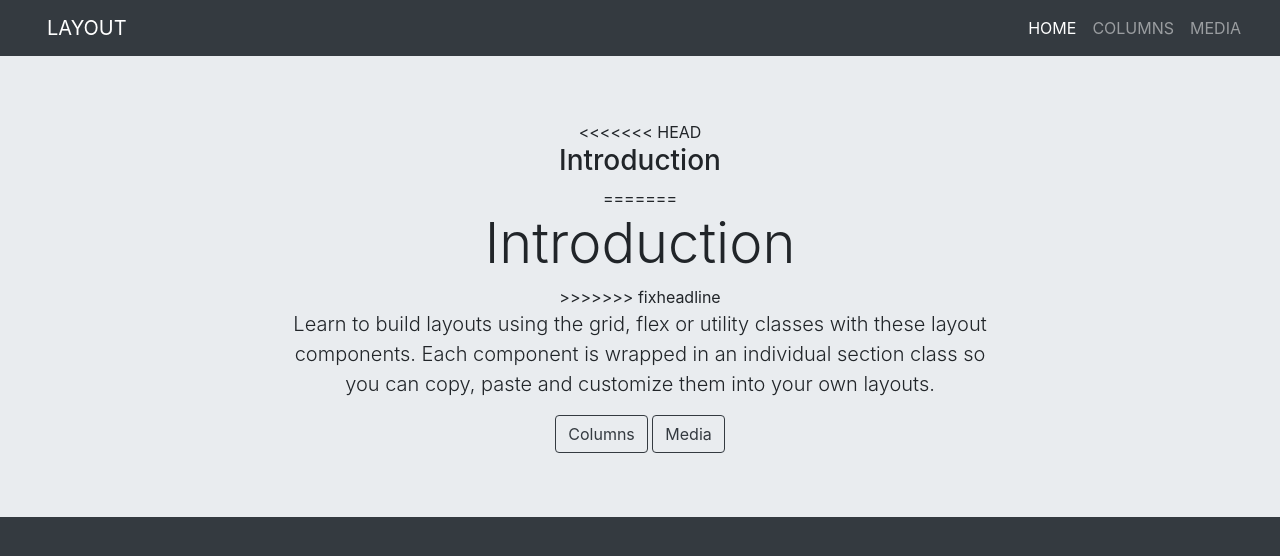
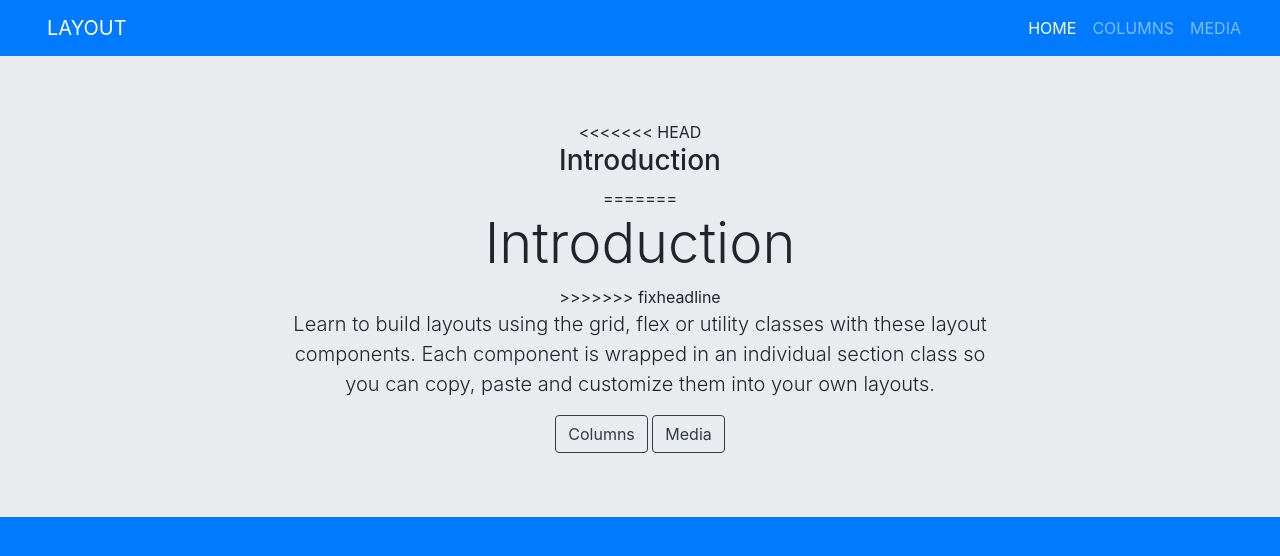
Before and after one commit to dalsgp/learning-git-and-github, a plain HTML site: page docs/index.html in a window 1280 px wide. Drawn offline with nearby package versions, Linux system fonts and the light colour scheme.

Commit message:
change colors to blue background

```diff
--- a/docs/index.html
+++ b/docs/index.html
@@ -10,9 +10,9 @@
   <title>Learn Git and Github today</title>
 </head>
 
-<body class="bg-dark">
+<body class="bg-primary">
   <header id="page-hero" class=" d-flex flex-column align-content-between">
-    <nav class="navbar navbar-expand-md bg-dark navbar-dark text-uppercase">
+    <nav class="navbar navbar-expand-md bg-primary navbar-dark text-uppercase">
       <div class="container-fluid">
         <button type="button" class="navbar-toggler" data-toggle="collapse" data-target="#myTogglerNav"
           aria-controls="myTogglerNav" aria-label="Toggle Navigation">
@@ -34,8 +34,7 @@
       <div class="container text-center">
         <div class="row justify-content-center">
           <div class="col-11 col-sm-10 col-md-8 animated fadeInUp">
-<<<<<<< HEAD
-            <h3>Introduction</h3>
+            <<<<<<< HEAD <h3>Introduction</h3>
               =======
               <h3 class="display-4 text-reverse">Introduction</h3>
               >>>>>>> fixheadline
```
Also changed, not shown: docs/columns.html (+2 -2 lines), docs/media.html (+2 -2 lines). Lines whose indentation alone changed are shown as unchanged.
